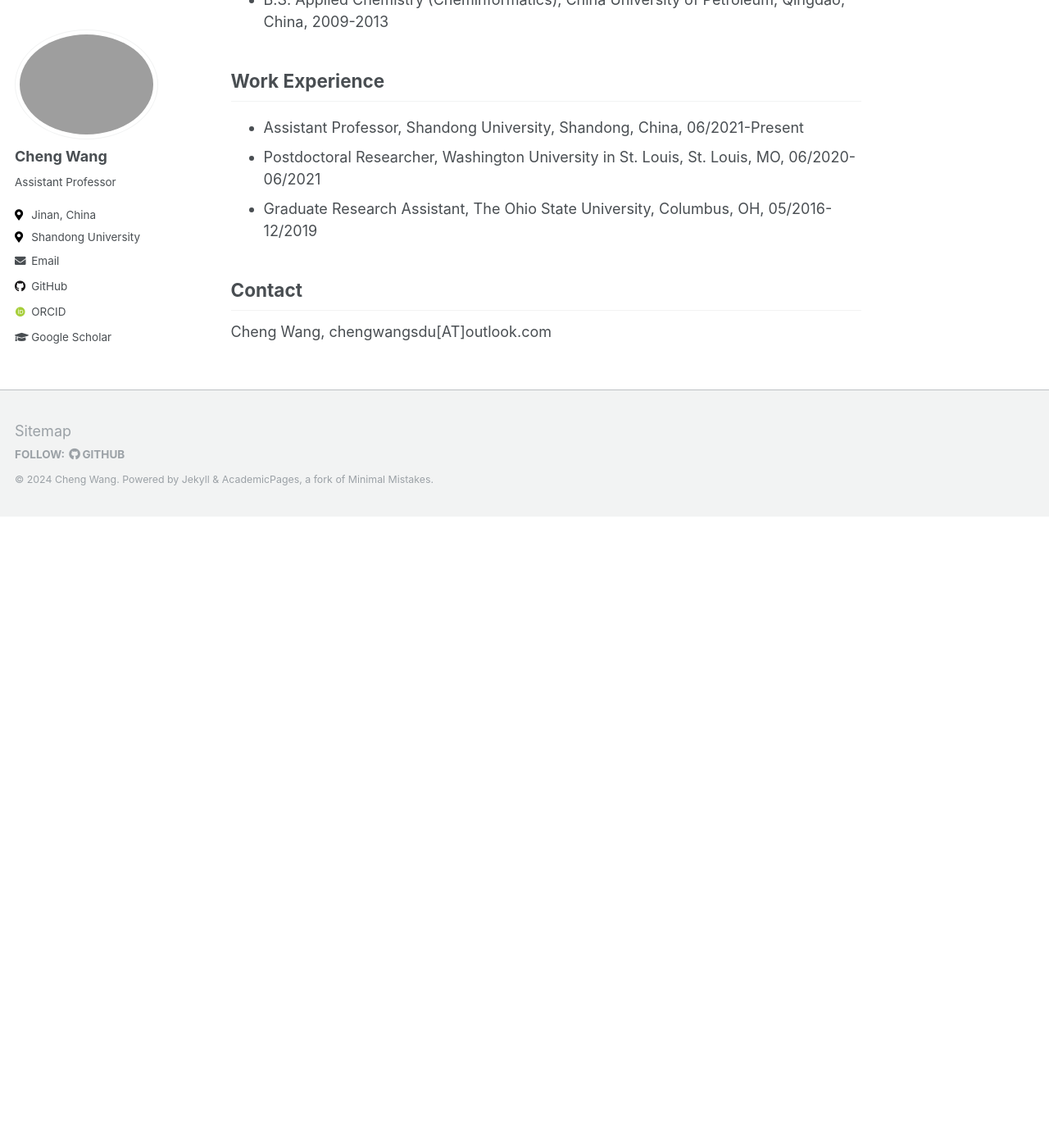
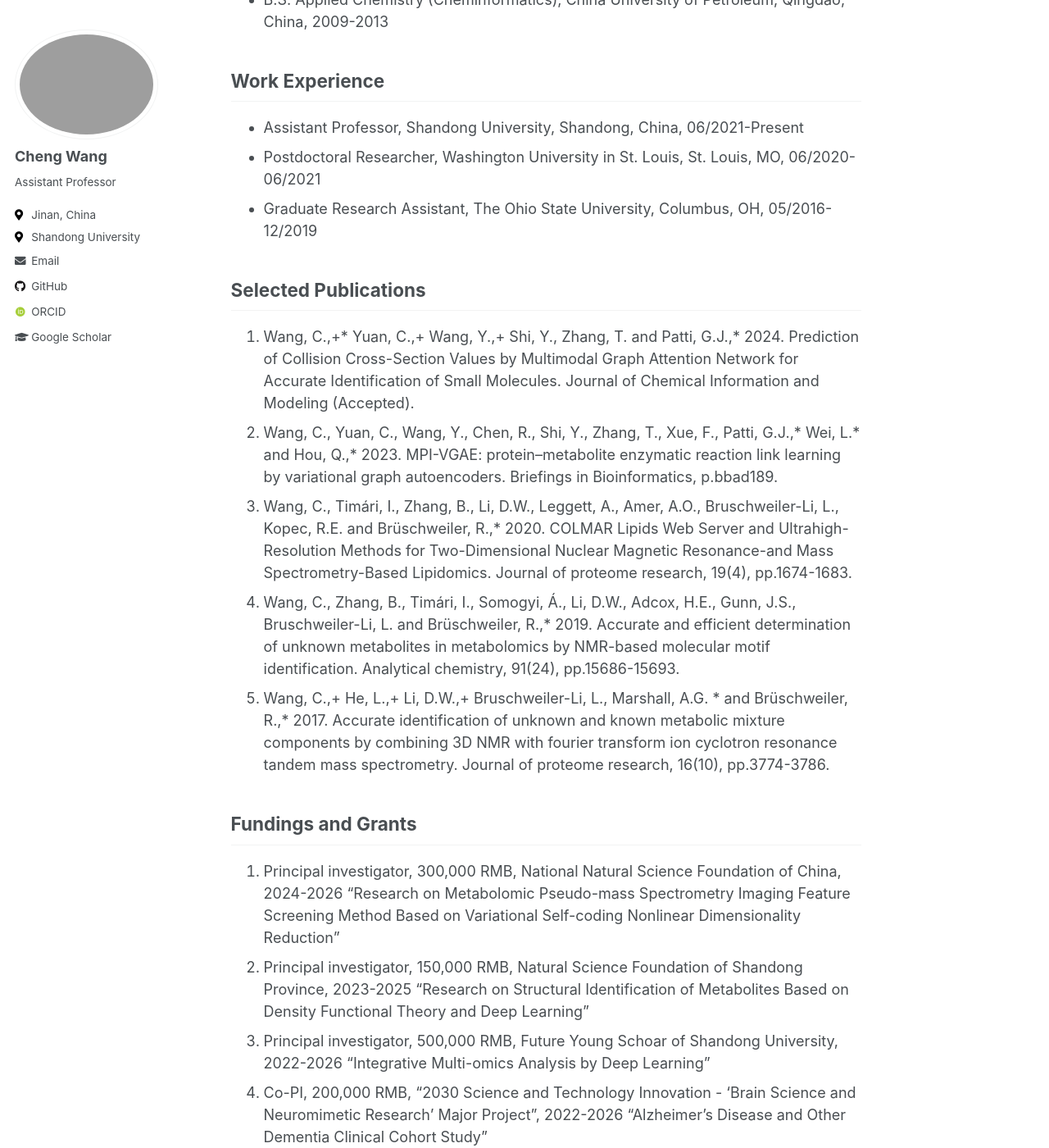
Before and after one commit to chengwangbio/chengwangbio.github.io, a Jekyll site: the page built from _pages/about.md, in a window 1280 px wide and 1400 px high, scrolled down 876 px. Shown: the whole window at 82% size. Built offline with Jekyll 4.4.1, drawn with Linux system fonts in a browser that asks for light colours; some web fonts are replaced; before the commit the page ends 1506 px from its top, so only the background shows below that; some of the changed text lies outside the part shown.

Commit message:
Update files

```diff
--- a/_pages/about.md
+++ b/_pages/about.md
@@ -27,5 +27,25 @@ Graph neural network, machine learning, metabolomics, multi-omics, drug discover
 * Postdoctoral Researcher, Washington University in St. Louis, St. Louis, MO, 06/2020-06/2021
 * Graduate Research Assistant, The Ohio State University, Columbus, OH, 05/2016-12/2019
 
+## Selected Publications
+
+1.	Wang, C.,+* Yuan, C.,+ Wang, Y.,+ Shi, Y., Zhang, T. and Patti, G.J.,* 2024. Prediction of Collision Cross-Section Values by Multimodal Graph Attention Network for Accurate Identification of Small Molecules. Journal of Chemical Information and Modeling (Accepted).
+2.	Wang, C., Yuan, C., Wang, Y., Chen, R., Shi, Y., Zhang, T., Xue, F., Patti, G.J.,* Wei, L.* and Hou, Q.,* 2023. MPI-VGAE: protein–metabolite enzymatic reaction link learning by variational graph autoencoders. Briefings in Bioinformatics, p.bbad189.
+3.	Wang, C., Timári, I., Zhang, B., Li, D.W., Leggett, A., Amer, A.O., Bruschweiler-Li, L., Kopec, R.E. and Brüschweiler, R.,* 2020. COLMAR Lipids Web Server and Ultrahigh-Resolution Methods for Two-Dimensional Nuclear Magnetic Resonance-and Mass Spectrometry-Based Lipidomics. Journal of proteome research, 19(4), pp.1674-1683.
+4.	Wang, C., Zhang, B., Timári, I., Somogyi, Á., Li, D.W., Adcox, H.E., Gunn, J.S., Bruschweiler-Li, L. and Brüschweiler, R.,* 2019. Accurate and efficient determination of unknown metabolites in metabolomics by NMR-based molecular motif identification. Analytical chemistry, 91(24), pp.15686-15693.
+5.	Wang, C.,+ He, L.,+ Li, D.W.,+ Bruschweiler-Li, L., Marshall, A.G. * and Brüschweiler, R.,* 2017. Accurate identification of unknown and known metabolic mixture components by combining 3D NMR with fourier transform ion cyclotron resonance tandem mass spectrometry. Journal of proteome research, 16(10), pp.3774-3786.
+
+## Fundings and Grants
+1.	Principal investigator, 300,000 RMB, National Natural Science Foundation of China, 2024-2026
+“Research on Metabolomic Pseudo-mass Spectrometry Imaging Feature Screening Method Based on Variational Self-coding Nonlinear Dimensionality Reduction”
+2.	Principal investigator, 150,000 RMB, Natural Science Foundation of Shandong Province, 2023-2025
+“Research on Structural Identification of Metabolites Based on Density Functional Theory and Deep Learning”
+3.	Principal investigator, 500,000 RMB, Future Young Schoar of Shandong University, 2022-2026
+“Integrative Multi-omics Analysis by Deep Learning”
+4.	Co-PI, 200,000 RMB, "2030 Science and Technology Innovation - 'Brain Science and Neuromimetic Research' Major Project", 2022-2026
+"Alzheimer's Disease and Other Dementia Clinical Cohort Study"
+5.	Principal investigator, 150,000 RMB, Shandong First-Medical University, 2022-2024
+“Investigation of Gastric Biomarkers by Mass Spectrometry Imaging”
+
 ## Contact
 Cheng Wang, chengwangsdu[AT]outlook.com
```
Also changed, not shown: 1 other file.
